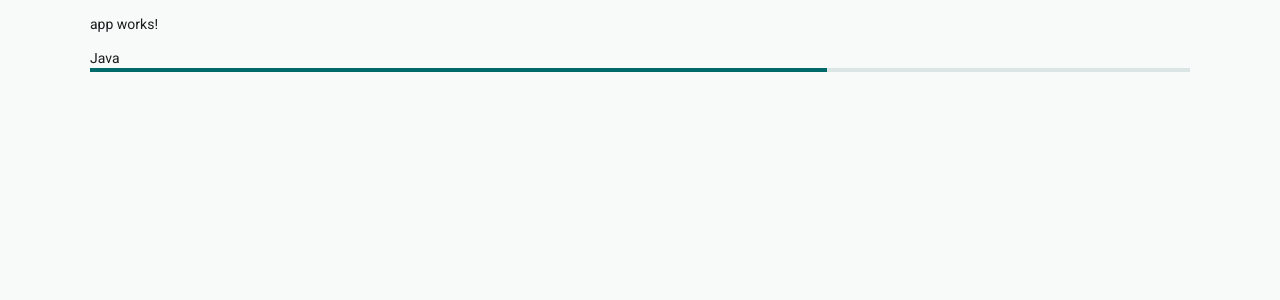
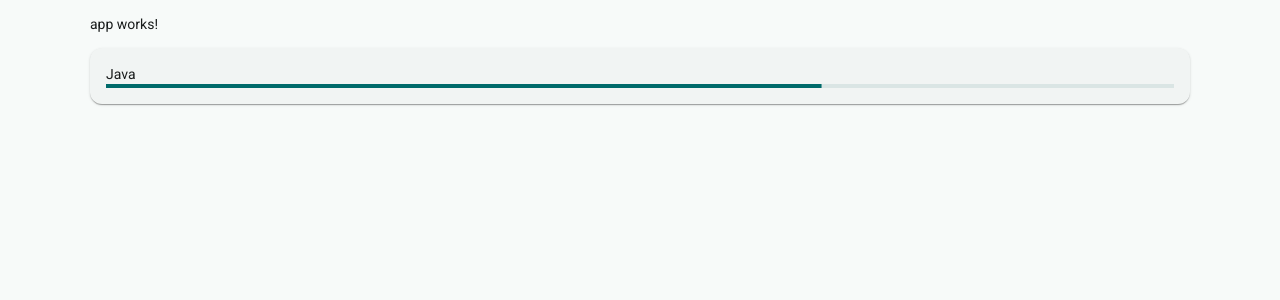
Before and after one commit to IveNooName/IveNooName.github.io, an Angular app: page / in a window 1280 px wide. Shown: the top 300 px of the page. Built offline with nearby package versions, Linux system fonts and the light colour scheme.

Commit message:
added CSS

```diff
--- a/src/app/component/confidence-scale/confidence-scale.html
+++ b/src/app/component/confidence-scale/confidence-scale.html
@@ -1,4 +1,6 @@
-<mat-card-content>
-  <label>Java</label>
-  <mat-progress-bar mode="determinate" value="67"></mat-progress-bar>
-</mat-card-content>
+<mat-card class="card">
+  <mat-card-content>
+    <label>Java</label>
+    <mat-progress-bar mode="determinate" value="67"></mat-progress-bar>
+  </mat-card-content>
+</mat-card>
--- a/src/app/component/confidence-scale/confidence-scale.scss
+++ b/src/app/component/confidence-scale/confidence-scale.scss
@@ -0,0 +1,3 @@
+.card {
+  margin-bottom: 10px;
+}
--- a/src/app/component/confidence-scale/confidence-scale.ts
+++ b/src/app/component/confidence-scale/confidence-scale.ts
@@ -1,10 +1,10 @@
 import { Component } from '@angular/core';
 import { MatProgressBar } from '@angular/material/progress-bar';
-import { MatCardContent } from '@angular/material/card';
+import { MatCard, MatCardContent } from '@angular/material/card';
 
 @Component({
   selector: 'app-confidence-scale',
-  imports: [MatProgressBar, MatCardContent],
+  imports: [MatProgressBar, MatCardContent, MatCard],
   templateUrl: './confidence-scale.html',
   styleUrl: './confidence-scale.scss',
 })
```
